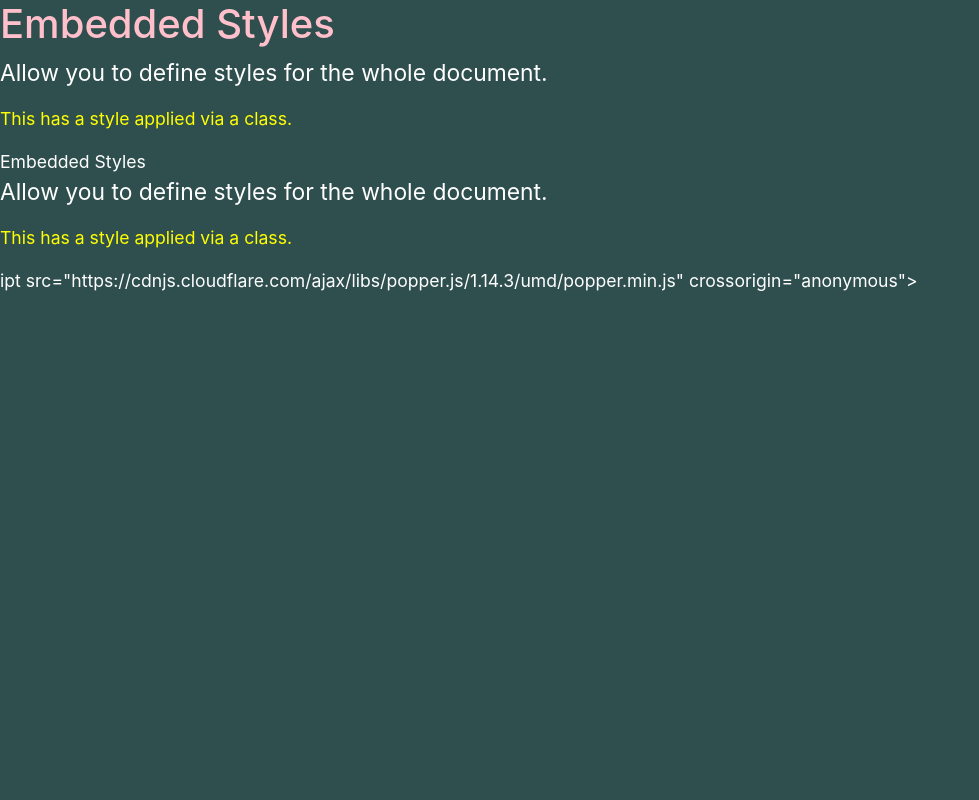
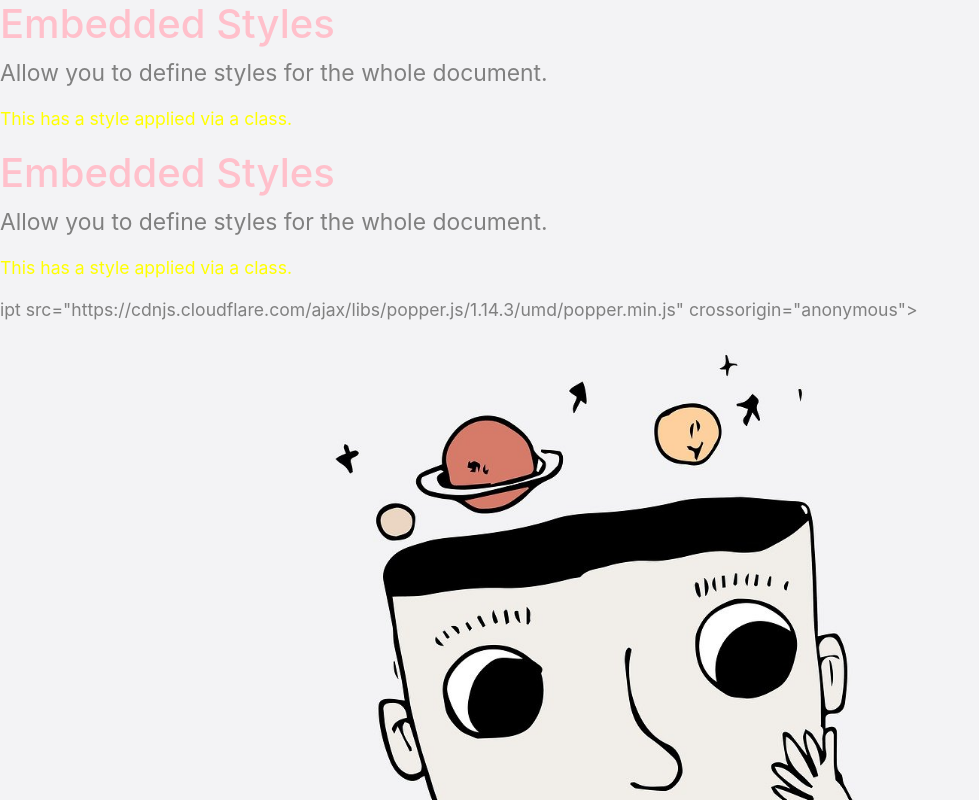
Before and after one commit to riantsoafalimanana/github-flow, a plain HTML site: page index.html in a window 1280 px wide. Shown: the whole page, without its empty margins (0-979 px from the left). Drawn offline with nearby package versions, Linux system fonts and the light colour scheme.

Commit message:
add background image

```diff
--- a/index.html
+++ b/index.html
@@ -8,8 +8,11 @@
     <title>Hello, world!</title>
     <style>
         body {
-            background-color: darkslategrey;
-            color: white;
+            background-image: url('assets/background.jpg');
+            background-repeat: no-repeat;
+            background-size: cover;
+
+            color: gray;
             font-size: 1.1em;
         }
         h1 {
@@ -28,12 +31,9 @@
         <p id="intro">Allow you to define styles for the whole document.</p>
         <p class="colorful">This has a style applied via a class.</p>
 
-    <script src="https://code.jquery.com/jquery-3.3.1.slim.min.js" integrity="sha384-q8i/X+965DzO0rT7abK41JStQIAqVgRVzpbzo5smXKp4YfRvH+8abtTE1Pi6jizo" crossorigin="anonymous"></script>
-    <scr<h1>Embedded Styles</h1>
+    <h1>Embedded Styles</h1>
         <p id="intro">Allow you to define styles for the whole document.</p>
         <p class="colorful">This has a style applied via a class.</p>ipt src="https://cdnjs.cloudflare.com/ajax/libs/popper.js/1.14.3/umd/popper.min.js" integrity="sha384-ZMP7rVo3mIykV+2+9J3UJ46jBk0WLaUAdn689aCwoqbBJiSnjAK/l8WvCWPIPm49" crossorigin="anonymous"></script>
 
-
-    <script src="https://stackpath.bootstrapcdn.com/bootstrap/4.1.1/js/bootstrap.min.js" integrity="sha384-smHYKdLADwkXOn1EmN1qk/HfnUcbVRZyYmZ4qpPea6sjB/pTJ0euyQp0Mk8ck+5T" crossorigin="anonymous"></script>
   </body>
 </html>
```
Also changed, not shown: assets/background.jpg (added).
